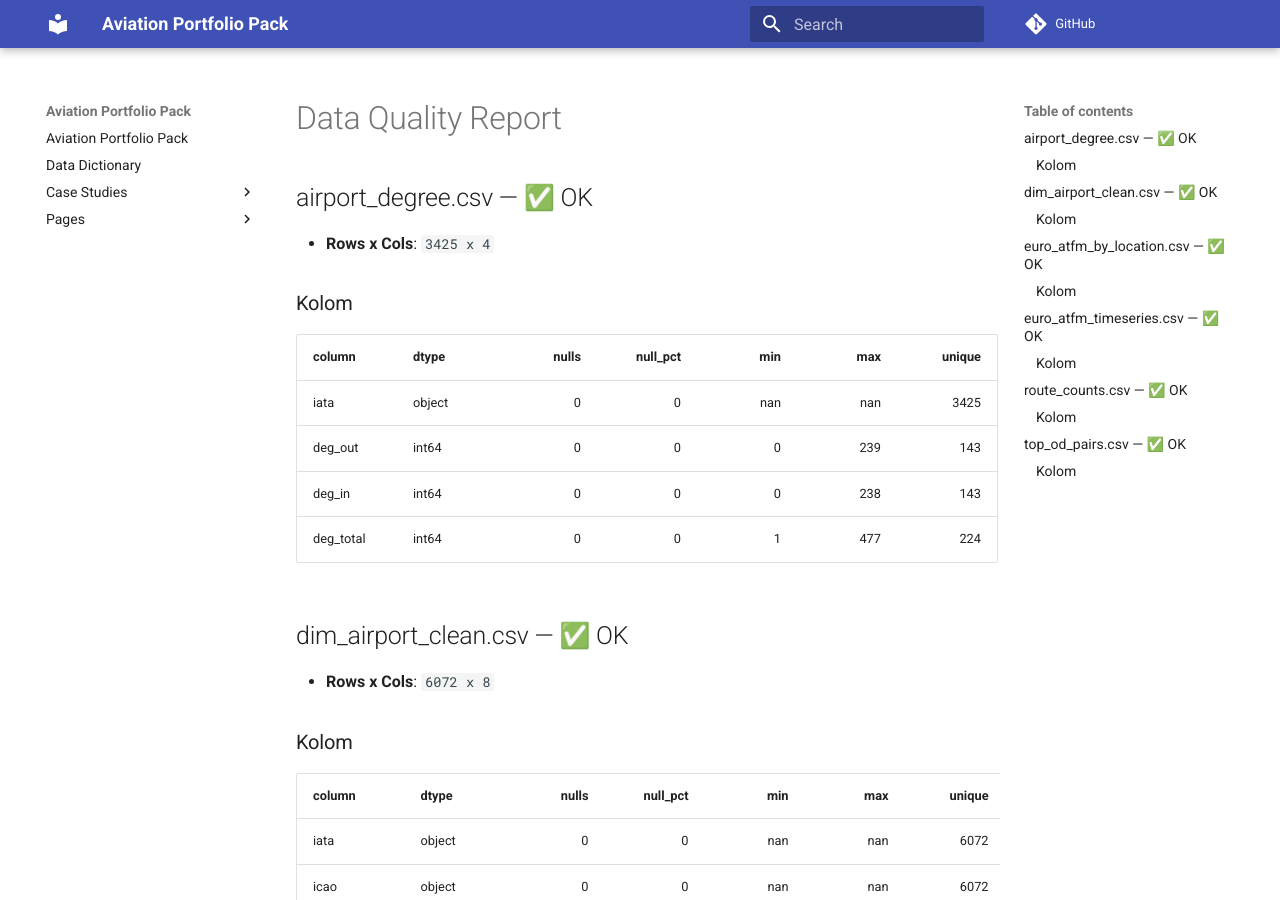
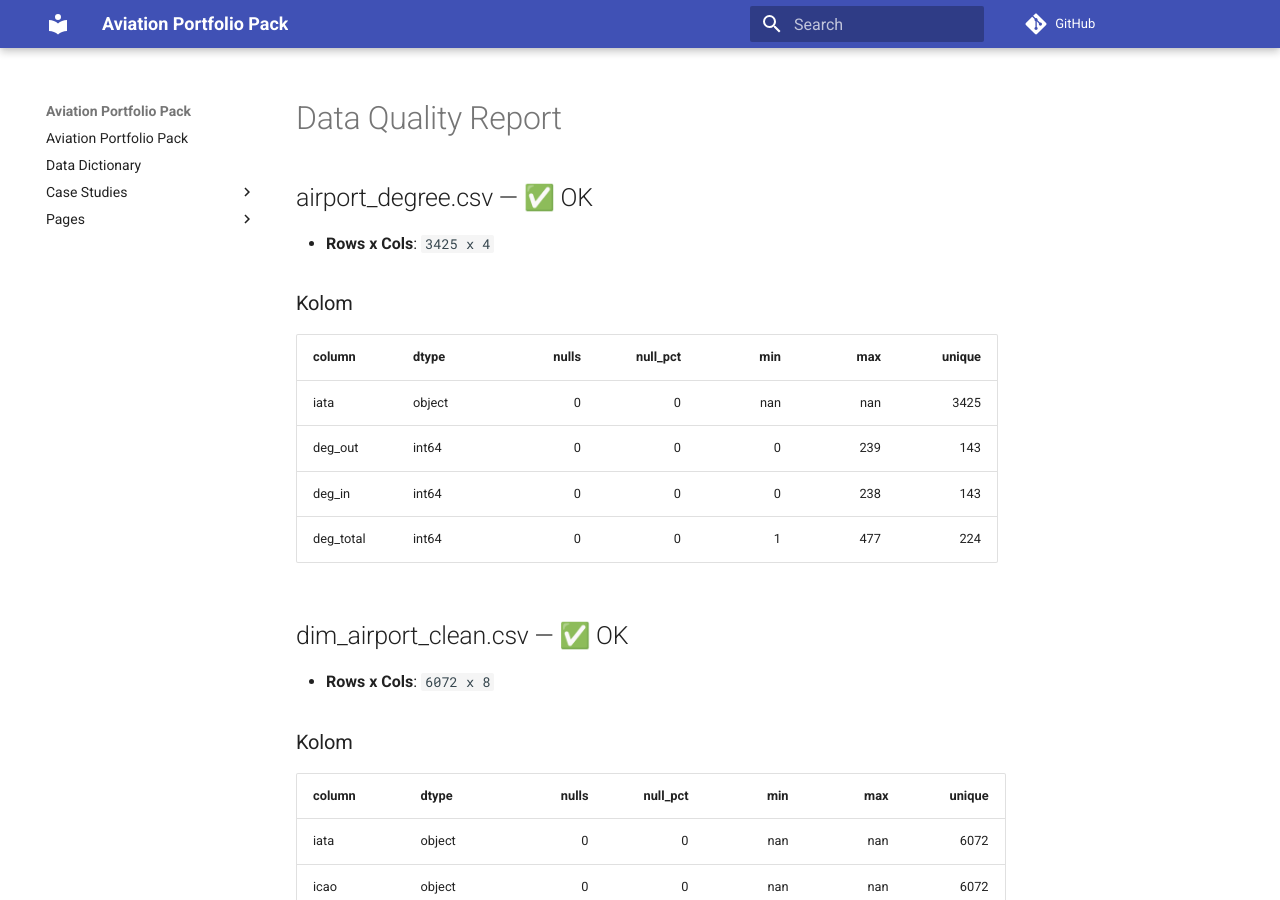
Before and after one commit to barata90/aviation-portfolio-pack, an MkDocs documentation site: the page built from docs/quality_report.md, in a window 1280 px wide and 900 px high. Built offline with MkDocs 1.6.1 and Material for MkDocs 9.7.7, drawn with Linux system fonts in a browser that asks for light colours; comment, search, counter and statistics services are not loaded; some of the changed lines change nothing that is shown.

Commit message:
Update mkdocs.yml

```diff
--- a/mkdocs.yml
+++ b/mkdocs.yml
@@ -5,12 +5,21 @@
   name: material
   features:
     - navigation.instant
+    - navigation.tracking
+    - toc.integrate
     - content.code.copy
+
+plugins:
+  - search
+  - git-revision-date-localized:
+      fallback_to_build_date: true
+
 markdown_extensions:
   - admonition
   - tables
   - toc:
       permalink: true
+
 nav:
   - Aviation Portfolio Pack: index.md
   - Data Dictionary: data_dictionary.md
```
